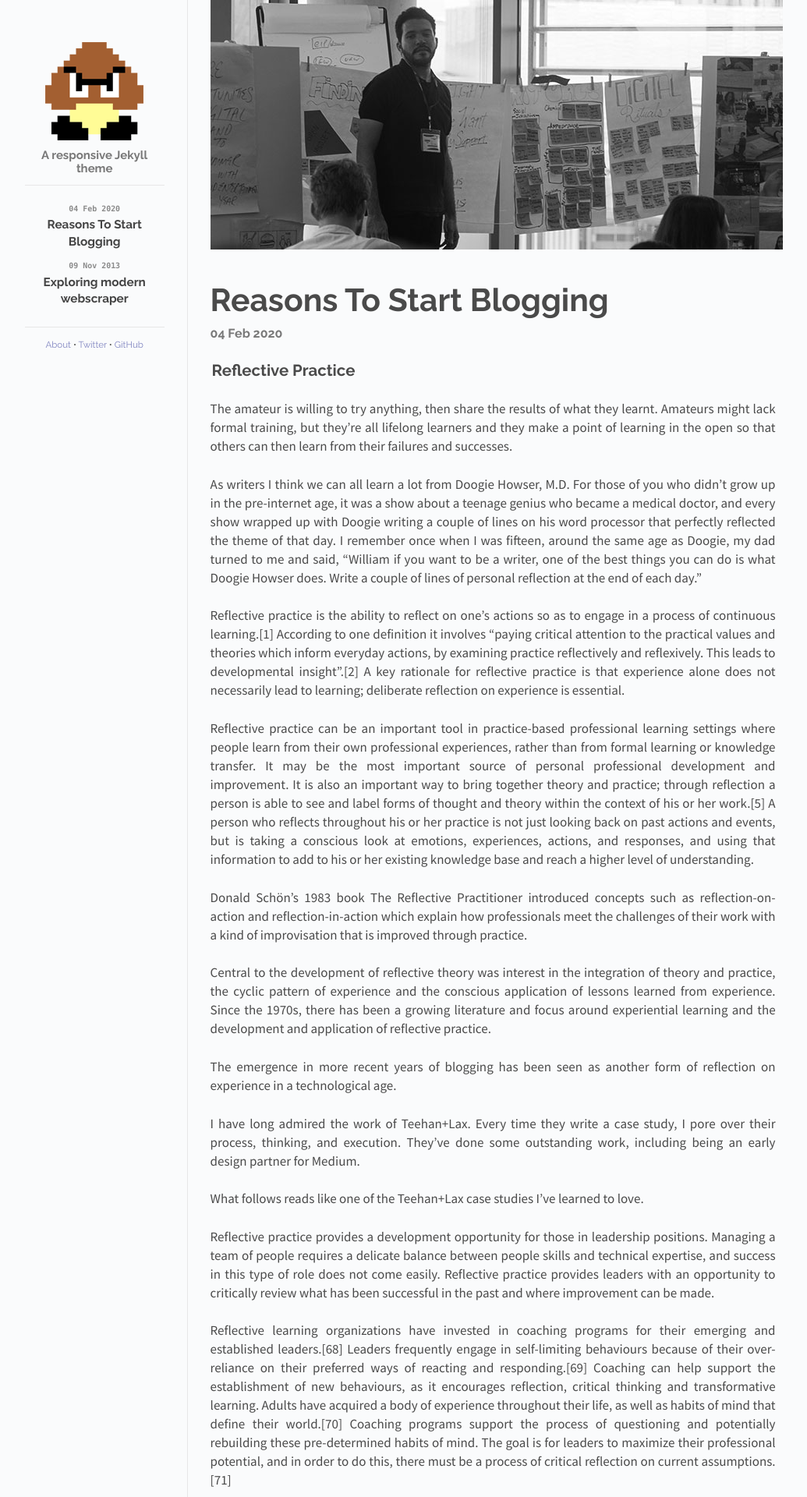
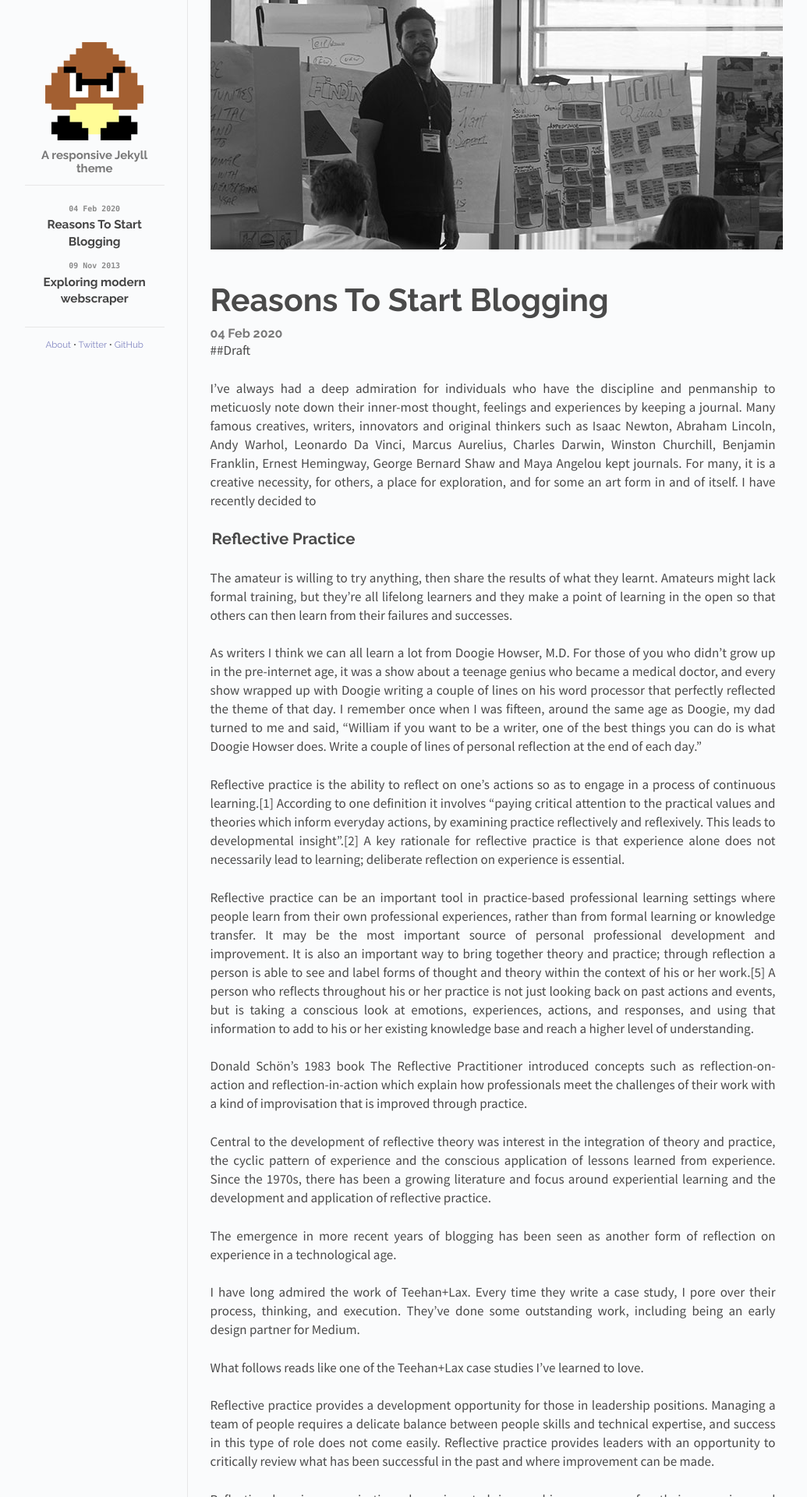
Before and after one commit to clintpick/clintpick.github.io, a Jekyll site: the page built from _posts/2020-02-04-show-your-work.md, in a window 1280 px wide. Shown: the top 1920 px of the page at 78% size, without its empty margins (118-1153 px from the left). Built offline with Jekyll 4.4.1, drawn with Linux system fonts in a browser that asks for light colours.

Commit message:
And so it begins...

```diff
--- a/_posts/2020-02-04-show-your-work.md
+++ b/_posts/2020-02-04-show-your-work.md
@@ -6,6 +6,9 @@ date:   2020-02-04 12:00:00
 categories: posts
 ---
 
+##Draft
+
+I've always had a deep admiration for individuals who have the discipline and penmanship to meticuosly note down their inner-most thought, feelings and experiences by keeping a journal. Many famous creatives, writers, innovators and original thinkers such as Isaac Newton, Abraham Lincoln, Andy Warhol, Leonardo Da Vinci, Marcus Aurelius, Charles Darwin, Winston Churchill, Benjamin Franklin, Ernest Hemingway, George Bernard Shaw and Maya Angelou kept journals. For many, it is a creative necessity, for others, a place for exploration, and for some an art form in and of itself. I have recently decided to
 
 ## Reflective Practice
 
```
